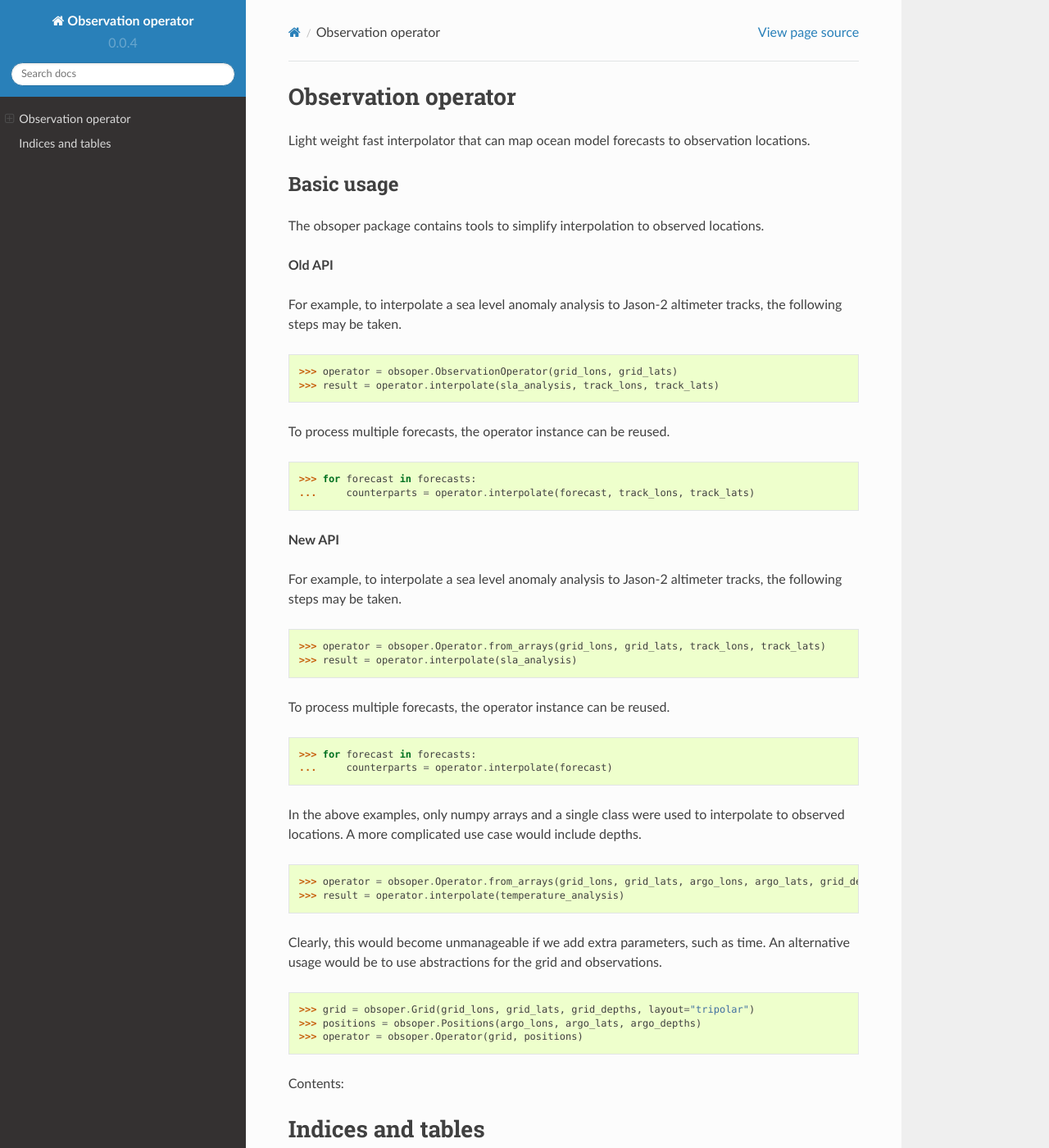
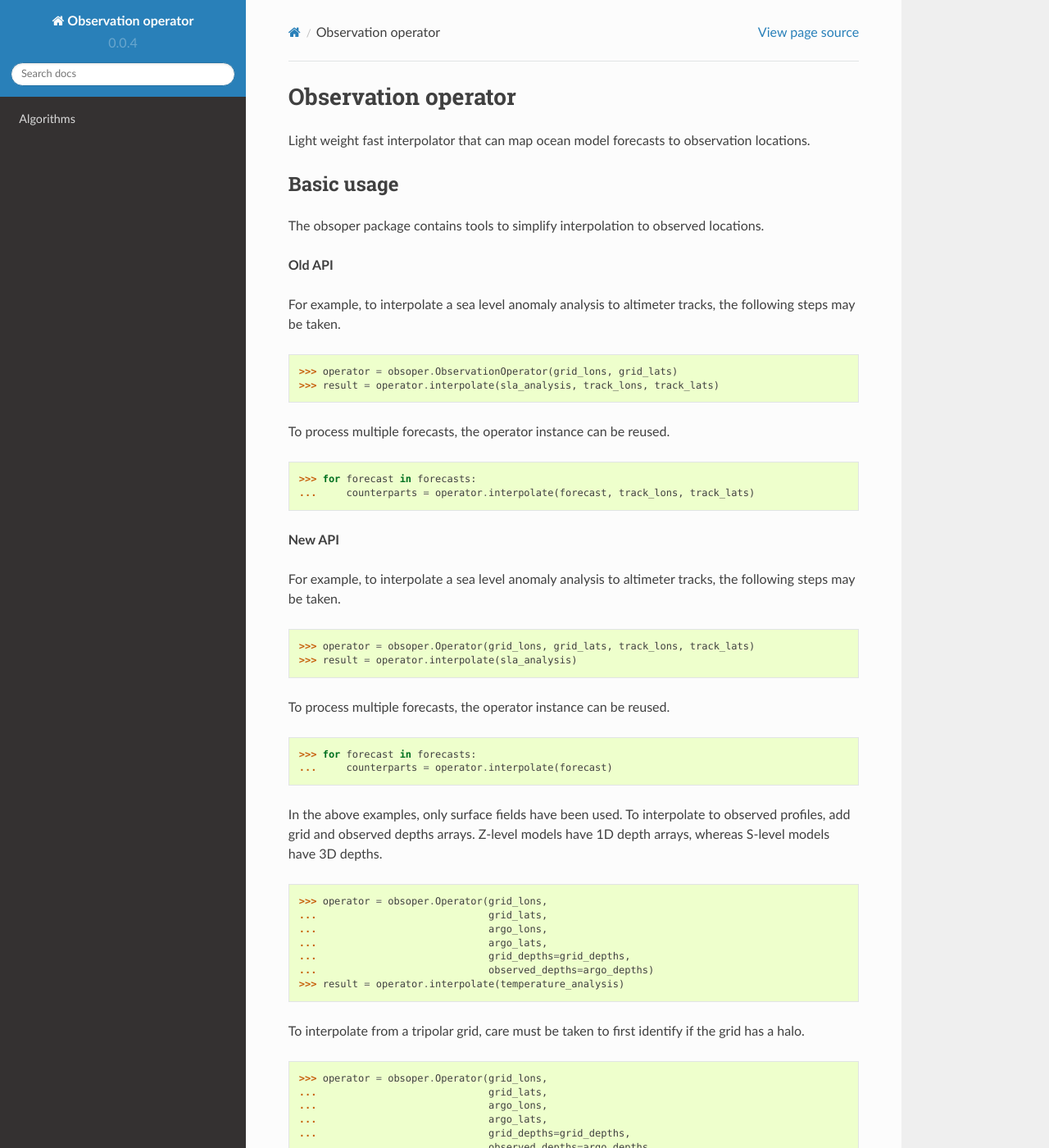
Before and after one commit to met-office-ocean/obsoper, a Sphinx documentation site: the page built from doc/source/index.rst, in a window 1280 px wide and 1400 px high. Shown: the whole window at 82% size. Built offline with Sphinx 7.4.7 and the Read the Docs theme 2.0.0, drawn with Linux system fonts in a browser that asks for light colours; some of the changed text lies outside the part shown.

```diff
--- a/doc/source/index.rst
+++ b/doc/source/index.rst
@@ -16,7 +16,7 @@ The obsoper package contains tools to simplify interpolation to observed locatio
 
 **Old API**
 
-For example, to interpolate a sea level anomaly analysis to Jason-2 altimeter tracks, the following steps may be taken.
+For example, to interpolate a sea level anomaly analysis to altimeter tracks, the following steps may be taken.
 
 >>> operator = obsoper.ObservationOperator(grid_lons, grid_lats)
 >>> result = operator.interpolate(sla_analysis, track_lons, track_lats)
@@ -28,9 +28,9 @@ To process multiple forecasts, the operator instance can be reused.
 
 **New API**
 
-For example, to interpolate a sea level anomaly analysis to Jason-2 altimeter tracks, the following steps may be taken.
+For example, to interpolate a sea level anomaly analysis to altimeter tracks, the following steps may be taken.
 
->>> operator = obsoper.Operator.from_arrays(grid_lons, grid_lats, track_lons, track_lats)
+>>> operator = obsoper.Operator(grid_lons, grid_lats, track_lons, track_lats)
 >>> result = operator.interpolate(sla_analysis)
 
 To process multiple forecasts, the operator instance can be reused.
@@ -38,24 +38,39 @@ To process multiple forecasts, the operator instance can be reused.
 >>> for forecast in forecasts:
 ...     counterparts = operator.interpolate(forecast)
 
-In the above examples, only numpy arrays and a single class were used to interpolate to observed locations. A
-more complicated use case would include depths.
+In the above examples, only surface fields have been used. To interpolate
+to observed profiles, add grid and observed depths arrays. Z-level models
+have 1D depth arrays, whereas S-level models have 3D depths.
 
->>> operator = obsoper.Operator.from_arrays(grid_lons, grid_lats, argo_lons, argo_lats, grid_depths=grid_depths, observed_depths=argo_depths)
+>>> operator = obsoper.Operator(grid_lons,
+...                             grid_lats,
+...                             argo_lons,
+...                             argo_lats,
+...                             grid_depths=grid_depths,
+...                             observed_depths=argo_depths)
 >>> result = operator.interpolate(temperature_analysis)
 
-Clearly, this would become unmanageable if we add extra parameters, such as time. An alternative usage would be to use abstractions
-for the grid and observations.
+To interpolate from a tripolar grid, care must be taken to first identify
+if the grid has a halo.
 
->>> grid = obsoper.Grid(grid_lons, grid_lats, grid_depths, layout="tripolar")
->>> positions = obsoper.Positions(argo_lons, argo_lats, argo_depths)
->>> operator = obsoper.Operator(grid, positions)
+>>> operator = obsoper.Operator(grid_lons,
+...                             grid_lats,
+...                             argo_lons,
+...                             argo_lats,
+...                             grid_depths=grid_depths,
+...                             observed_depths=argo_depths,
+...                             has_halo=True,
+...                             search="tripolar",
+...                             boundary="band")
+>>> result = operator.interpolate(temperature_analysis)
+
 
 Contents:
 
 .. toctree::
    :maxdepth: 2
 
+   algorithm
    api
 
 
--- a/obsoper/__init__.py
+++ b/obsoper/__init__.py
@@ -44,4 +44,4 @@ from .vertical import Section
 from .orca import (remove_halo,
                    north_fold)
 from .coordinates import cartesian
-from .domain import Domain, point_in_polygon
+from .domain import Polygon, point_in_polygon
```
Also changed, not shown: doc/source/algorithm.rst (added, +49 -0 lines), 4 other files.
